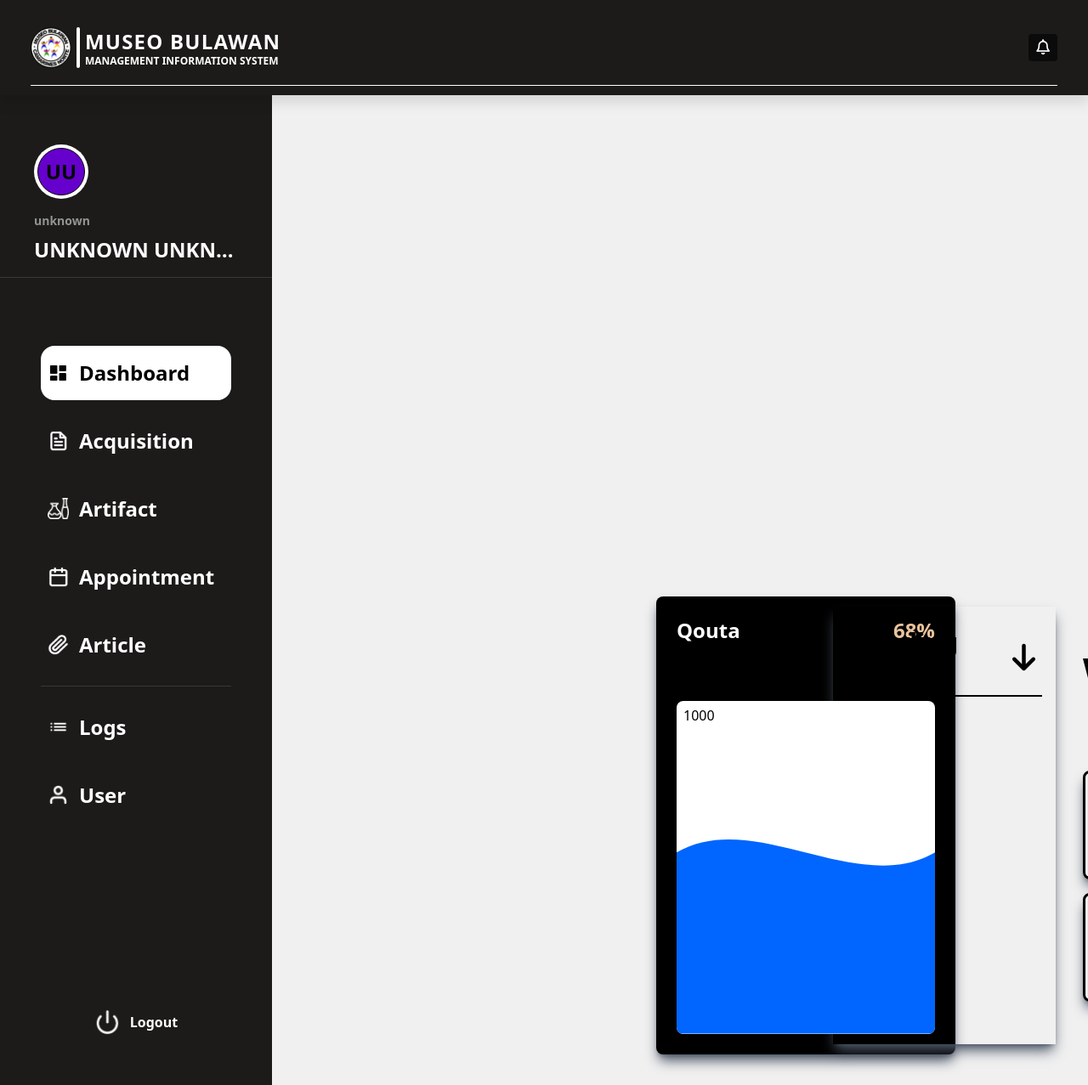
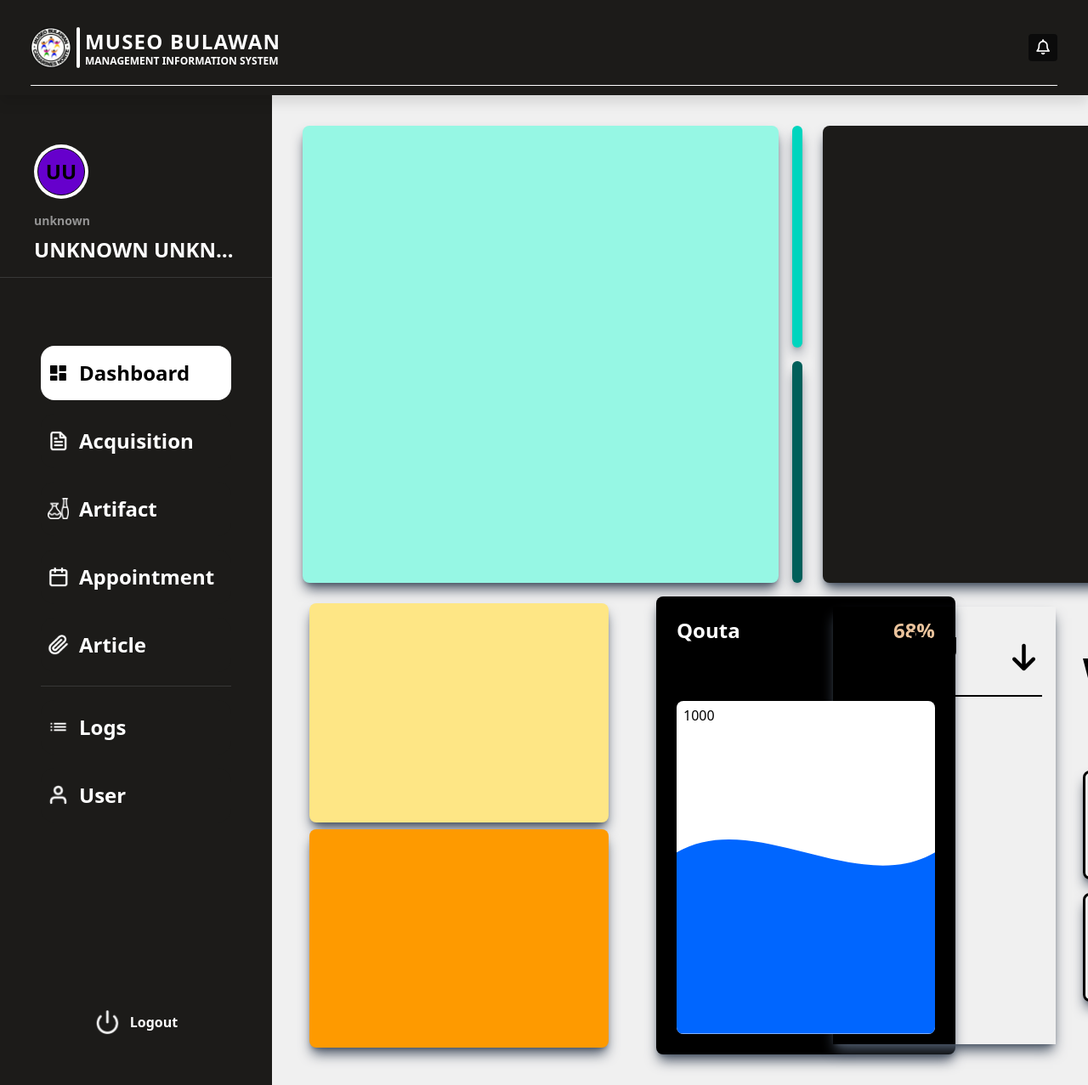
Before and after one commit to k3mosh/Museo-Bulawan-MIS, a React (Vite) app: page /admin/dashboard in a window 1280 px wide. Shown: the top 1277 px of the page at 85% size. Built offline with nearby package versions, Linux system fonts and the light colour scheme; sample sign-in values are in the browser's storage; a web font is replaced by a local one.

Commit message:
dashboard layout complete (just need to insert the missing componenets)

```diff
--- a/src/pages/admin/Dashboard.jsx
+++ b/src/pages/admin/Dashboard.jsx
@@ -16,49 +16,53 @@ const Dashboard = () => {
           <div className='w-full h-full p-7'>
             <div className='w-full flex flex-col xl:flex-row h-1/2'>
             <div className="xl:w-1/2 w-full flex gap-x-2 p-2 sm:h-full h-1/2">
-              <div className='h-full min-w-[18rem] md:min-w-[25rem] lg:min-w-[35rem] rounded-lg'>
+              <div className='shadow-lg shadow-gray-600  h-full min-w-[18rem] md:min-w-[25rem] lg:min-w-[35rem] rounded-lg bg-teal-200'>
 
               </div>
 
               <div className='w-full flex-col px-2 gap-y-4 flex h-full'>
                 {/* visiors, present, absent */}
-                <div className='w-full h-full rounded-lg'>
+                <div className='shadow-lg shadow-gray-600  w-full h-full rounded-lg bg-teal-400'>
 
                 </div>
 
-                <div className='w-full h-full rounded-lg'>
+                <div className='shadow-lg shadow-gray-600  w-full h-full rounded-lg bg-teal-800'>
 
                 </div>
               </div>
             </div>
             <div className="xl:w-1/2 w-full p-2 sm:h-full h-1/2">
               {/* appointment rate */}
-              <div className='w-full h-full rounded-lg'>
+              <div className='shadow-lg shadow-gray-600  w-full h-full rounded-lg bg-[#1C1B19]'>
 
               </div>
             </div>
           </div>
             <div className='w-full flex flex-col xl:flex-row h-1/2'>
+
              <div className="xl:w-1/2 w-ful gap-x-2 flex p-2 sm:h-full h-1/2">
              {/* present, approved visits, qouta */}
               <div className='w-full flex  h-full'>
                 <div className='min-w-[12rem] lg:min-w-[23rem] flex flex-col p-2 gap-y-2 h-full'>
-                  <div className='h-1/2 w-full rounded-lg'>
+                  <div className='shadow-lg shadow-gray-600  h-1/2 w-full rounded-lg bg-amber-200'>
+
+
+
 
                   </div>
-                  <div className='h-1/2 w-full rounded-lg'>
+                  <div className='shadow-lg shadow-gray-600  h-1/2 w-full rounded-lg bg-amber-500'>
 
 
                   </div>
                 </div>
                 <div className='w-full flex flex-col p-2 gap-y-2 h-full'>
                 <div className='h-1/2 pt-4 pr-4 w-full'>
-                  <div className='w-full h-full rounded-lg'>
+                  <div className='shadow-lg shadow-gray-600  w-full h-full rounded-lg bg-amber-700'>
 
                   </div>
                 </div>
                 <div className='h-1/2 pt-4 pr-4 w-full'>
-                  <div className='w-full h-full rounded-lg'>
+                  <div className='shadow-lg shadow-gray-600  w-full h-full rounded-lg bg-amber-900'>
 
                   </div>
 
@@ -126,11 +130,11 @@ const Dashboard = () => {
               <div className='w-1/2 flex flex-col justify-around h-full p-2'>
               <span className='text-2xl sm:text-6xl font-semibold'>Walk-Ins</span>
               <div className='w-full h-fit gap-y-4 flex flex-col'>
-              <button className='shadow-lg shadow-gray-600  w-full flex items-center justify-between px-5 sm:px-10  border-3 rounded-lg h-[4rem] sm:h-[8rem]'>
+              <button className='cursor-pointer shadow-lg shadow-gray-600  w-full flex items-center justify-between px-5 sm:px-10  border-3 rounded-lg h-[4rem] sm:h-[8rem]'>
                 <span className='sm:text-4xl text-2xl font-semibold'>Appointment</span>
                 <i class="fa-regular fa-square-plus text-2xl sm:text-5xl"></i>
               </button>
-              <button className='shadow-lg shadow-gray-600  w-full flex items-center justify-between px-5 sm:px-10 border-3 rounded-lg h-[4rem] sm:h-[8rem]'>
+              <button className='cursor-pointer shadow-lg shadow-gray-600  w-full flex items-center justify-between px-5 sm:px-10 border-3 rounded-lg h-[4rem] sm:h-[8rem]'>
                 <span className='sm:text-4xl text-2xl font-semibold'>Donation</span>
                 <i class="fa-regular fa-square-plus text-2xl sm:text-5xl"></i>
               </button>
```
